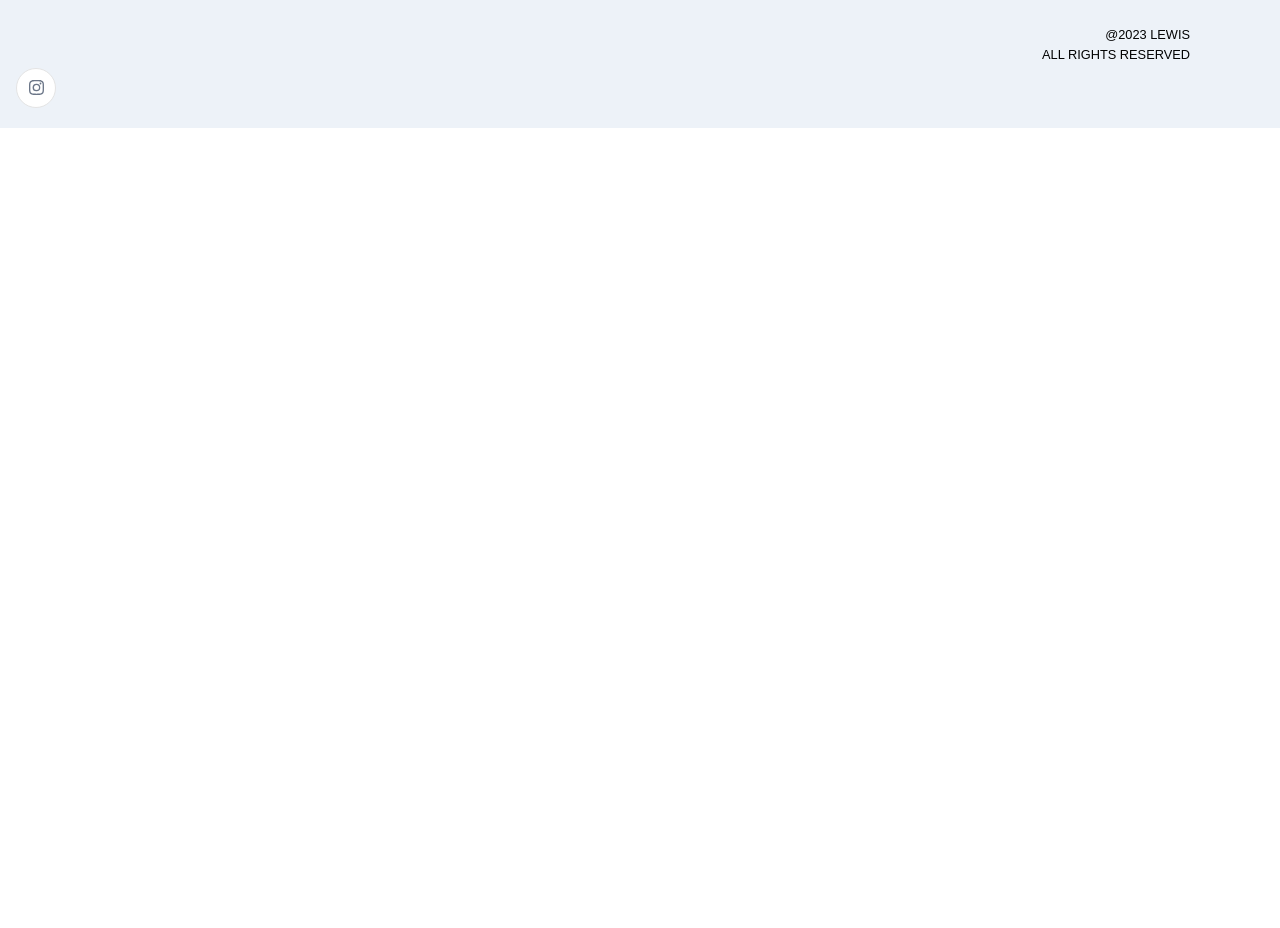
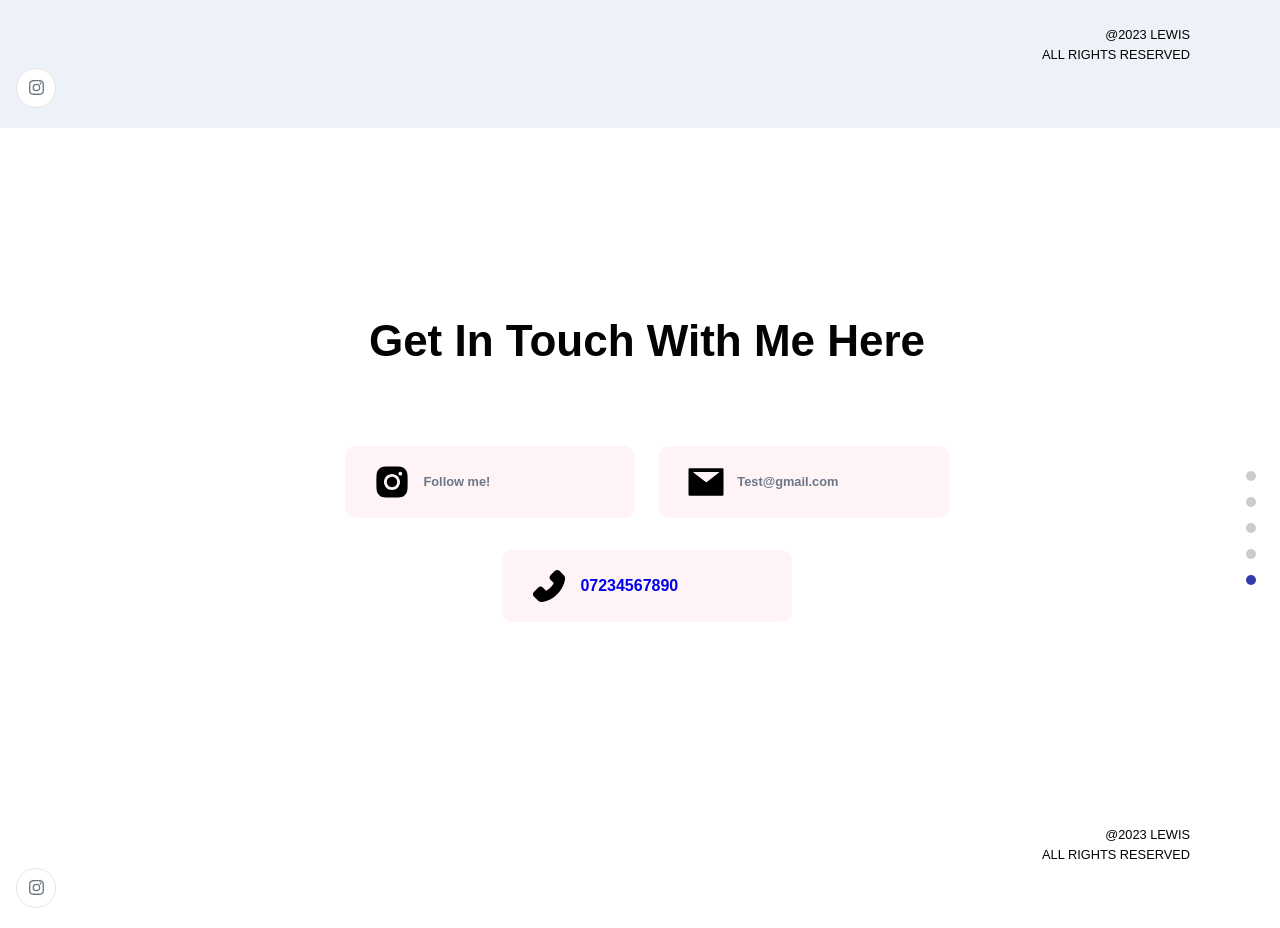
Before and after one commit to LewisMurray00/personal-trainer-webpage, a React (Create React App) app: page / in a window 1280 px wide. Shown: the part 3660-4588 px from the top of the page. Before the commit the page ends 3788 px from the top, so only its background shows below. Built offline with nearby package versions, Linux system fonts and the light colour scheme.

Commit message:
Added some scss styling to the Footer.jsx file

```diff
--- a/src/App.js
+++ b/src/App.js
@@ -2,7 +2,7 @@ import React from 'react';
 import './App.scss';
 
 import {Navbar} from './components'
-import { Header, Work, Classes, Testimonial } from './container'
+import { Header, Work, Classes, Testimonial, Footer } from './container'
 
 function App() {
   return (
@@ -12,6 +12,7 @@ function App() {
       <Classes />
       <Work />
       <Testimonial />
+      <Footer />
     </div>
   );
 }
--- a/src/container/Footer/Footer.scss
+++ b/src/container/Footer/Footer.scss
@@ -0,0 +1,49 @@
+.app__footer{
+    flex: 1;
+    width: 100%;
+    flex-direction: column;
+}
+
+.app__footer-cards{
+    width: 60%;
+    display: flex;
+    justify-content: space-evenly;
+    align-items: center;
+    flex-wrap: wrap;
+    margin: 4rem 2rem 2rem;
+
+    .app__footer-card{
+        min-width: 290px;
+        display: flex;
+        flex-direction: row;
+        justify-content: flex-start;
+        align-items: center;
+
+        margin: 1rem 0;
+        padding: 1rem;
+        border-radius: 10px;
+        cursor: pointer;
+        background-color: #fef4f5;
+
+        transition: all 0.3s ease-in-out;
+
+        .app__footer-card-img{
+            width: 40px;
+            height: 40px;
+            margin: 0 0.7rem;
+        }
+
+        p{
+            font-weight: 600;
+        }
+
+        a{
+            text-decoration: none;
+            font-weight: 600;
+        }
+
+        &:hover{
+            box-shadow: 0 0 25px #fef4f5;
+        }
+    }
+}
--- a/src/container/index.js
+++ b/src/container/index.js
@@ -2,3 +2,4 @@ export { default as Header } from './Header/Header';
 export { default as Classes } from './Classes/Classes';
 export { default as Work } from './Work/Work';
 export { default as Testimonial } from './Testimonial/Testimonial';
+export { default as Footer } from './Footer/Footer'
```
